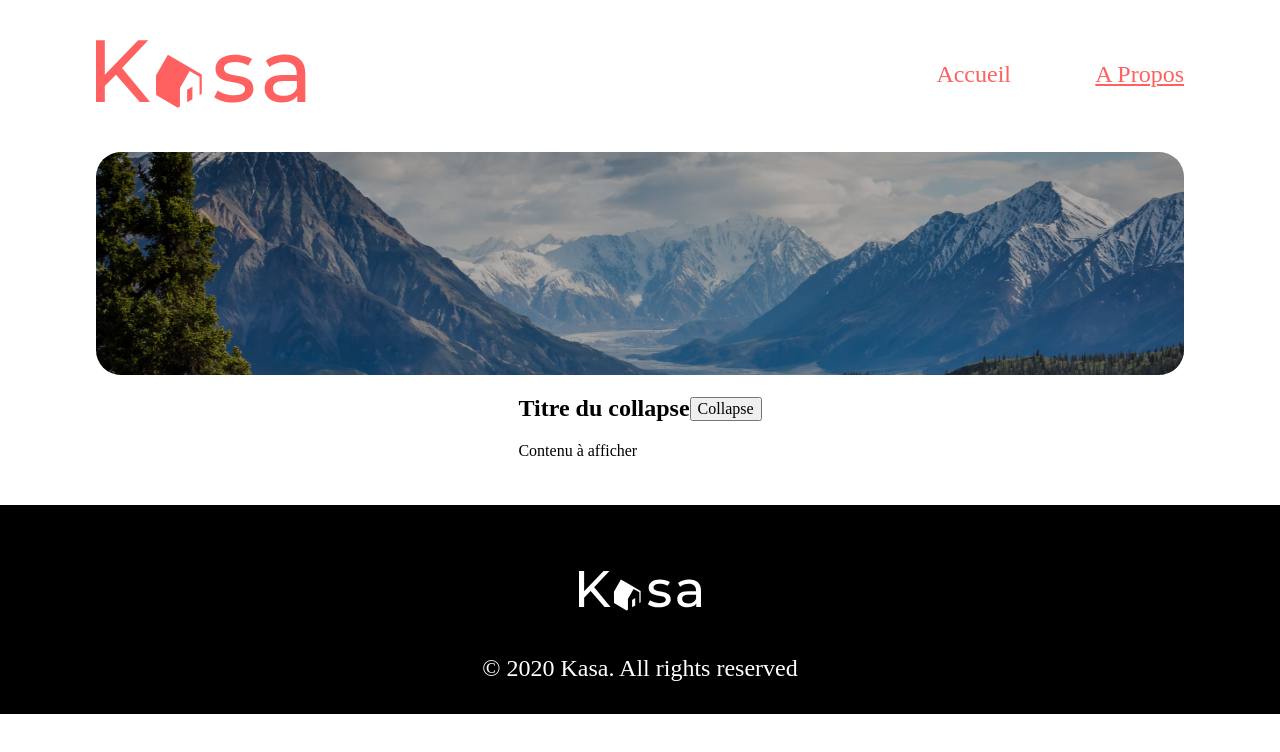
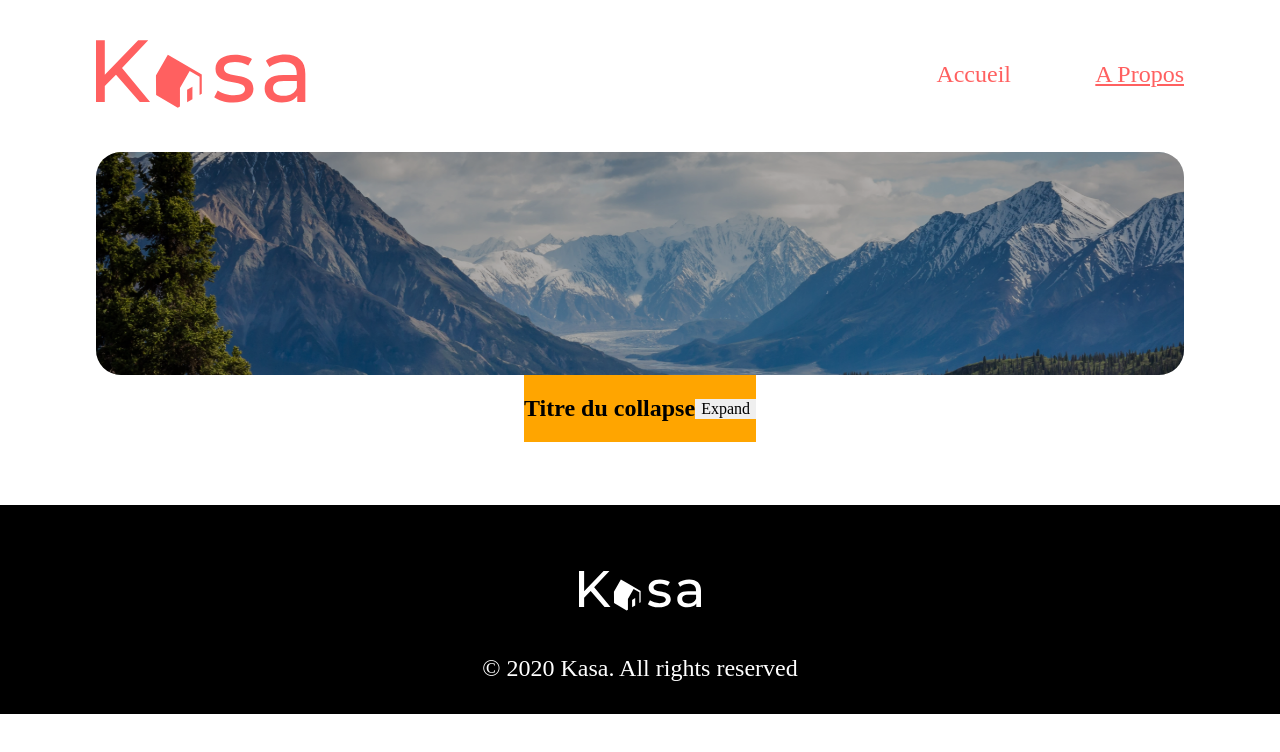
Before and after one commit to mariemeisters/Kasa_P7, a React (Create React App) app in the folder kasa/: page /a-propos in a window 1280 px wide. Shown: the top 752 px of the page. Built offline with nearby package versions, Linux system fonts and the light colour scheme.

Commit message:
collapse

```diff
--- a/kasa/src/components/Collapse/index.jsx
+++ b/kasa/src/components/Collapse/index.jsx
@@ -3,7 +3,7 @@ import './style.scss';
 
 
 const Collapse = () => {
-    const [isCollapsed, setIsCollapsed] = useState(false);
+    const [isCollapsed, setIsCollapsed] = useState(true);
 
     return (
         <section className="collapse__container">
@@ -14,7 +14,7 @@ const Collapse = () => {
           </button>
         </div>
         <div className={`collapse__content ${isCollapsed ? 'collapse__hidden' : 'collapse__visible'}`}>
-          Contenu à afficher
+          <p>texte</p>
         </div>
     </section>
   );
--- a/kasa/src/components/Collapse/style.scss
+++ b/kasa/src/components/Collapse/style.scss
@@ -1,10 +1,12 @@
 .collapse__container {
     height: 100px;
+
 }
 
 .collapse__title__container {
     display: flex;
     align-items: center;
+    background-color: orange;
 }
 
 .collapse__title {
@@ -14,6 +16,8 @@
 .collapse__content {
     transition: height 0.3s;
     overflow: hidden;
+    background-color: red;
+
 }
 
 .collapse__hidden {
@@ -23,3 +27,7 @@
 .collapse__visible {
     height: auto;
 }
+
+.collapse__button {
+    border: none;
+}
```
